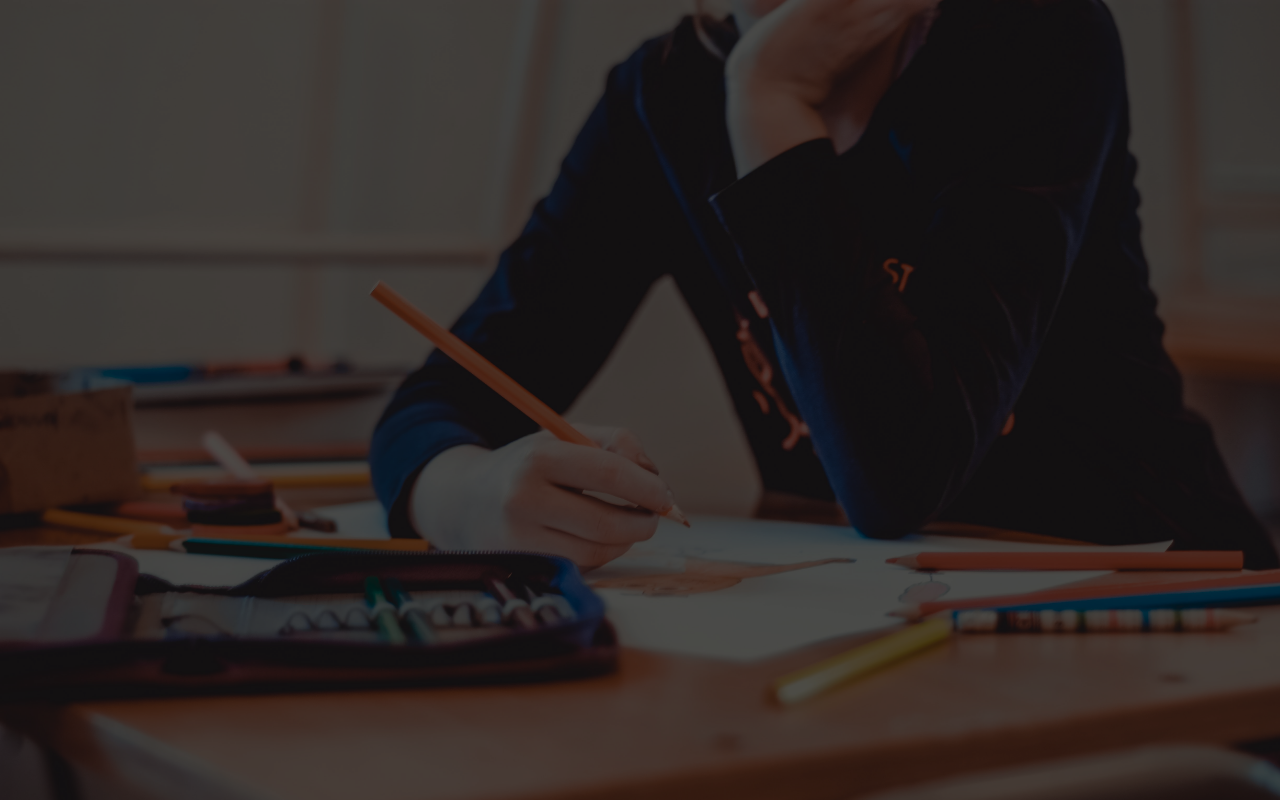
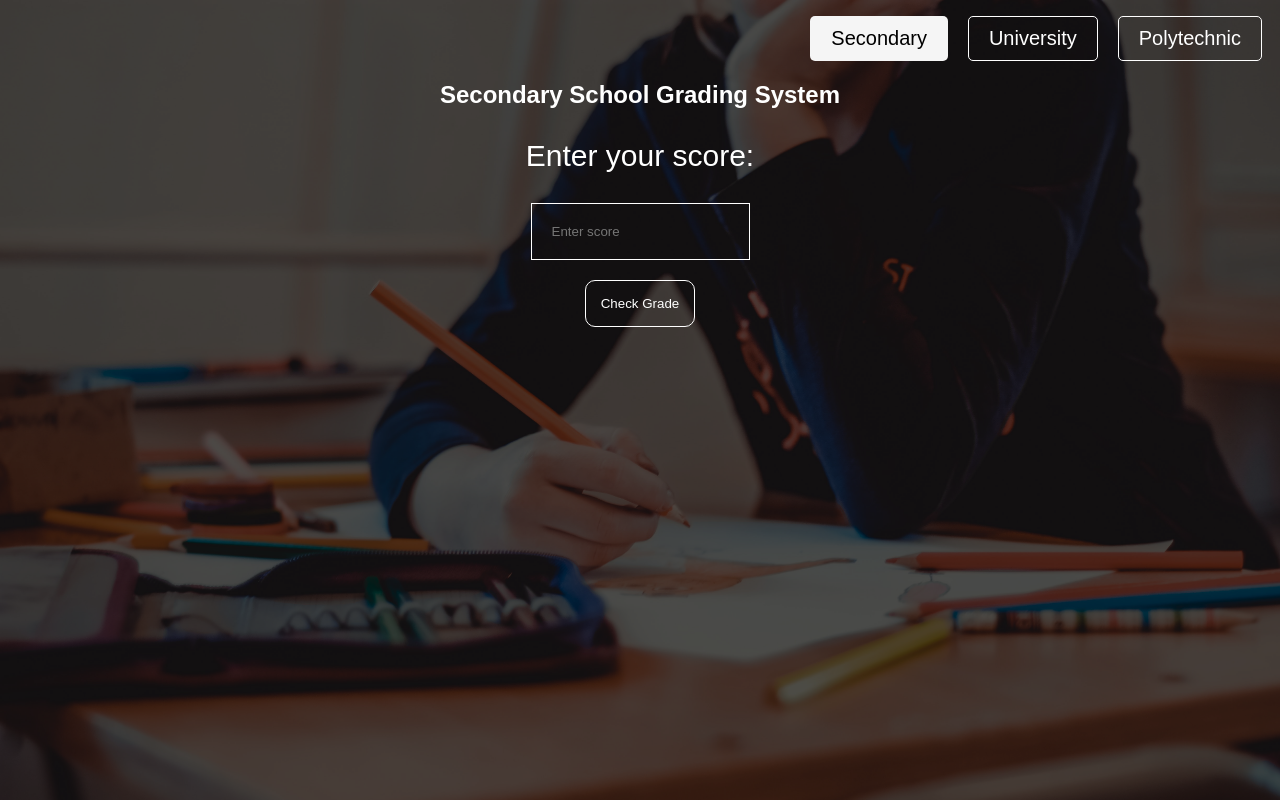
Before and after one commit to richarddeveops/conditional-statement-GRADING-SYSTEM, a plain HTML site: page secondary.html in a window 1280 px wide. Drawn offline with Linux system fonts and the light colour scheme.

Commit message:
added secondary.html cause of a mistake

```diff
--- a/secondary.html
+++ b/secondary.html
@@ -4,16 +4,24 @@
     <meta charset="UTF-8">
     <meta name="viewport" content="width=device-width, initial-scale=1.0">
     <title>Secondary School grading system</title>
-    <style>
-        body {
-    font-family: Arial, Helvetica, sans-serif;
-    background: linear-gradient(to bottom, rgba(0,0,0,0.7), rgba(0,0,0,0.7)), url(./assets/secondary.jpg) no-repeat;
-    background-size: cover;
-    color: white;
-}
-    </style>
+    <link rel="stylesheet" href="secondary.css">
 </head>
 <body>
+    <ul>
+            <li><a href="secondary.html"><button class="a" style="background-color: whitesmoke; border: 1px solid transparent; color: black;">Secondary</button></a></li>
+            <li><a href="university.html"><button class="a">University</button></a></li>
+            <li><a href="polytechnic.html"><button class="a">Polytechnic</button></a></li>
+    </ul>
 
+    <h2>Secondary School Grading System</h2>
+    <div class="grading-system">
+        <p>Enter your score:</p>
+        <input type="number" id="score" placeholder="Enter score"><br>
+        <button id="check-grade" onclick="secondary()">Check Grade</button>
+        <p id="displayarea"></p>
+
+    </div>
+
+    <script src="secondary.js"></script>
 </body>
 </html>
```
